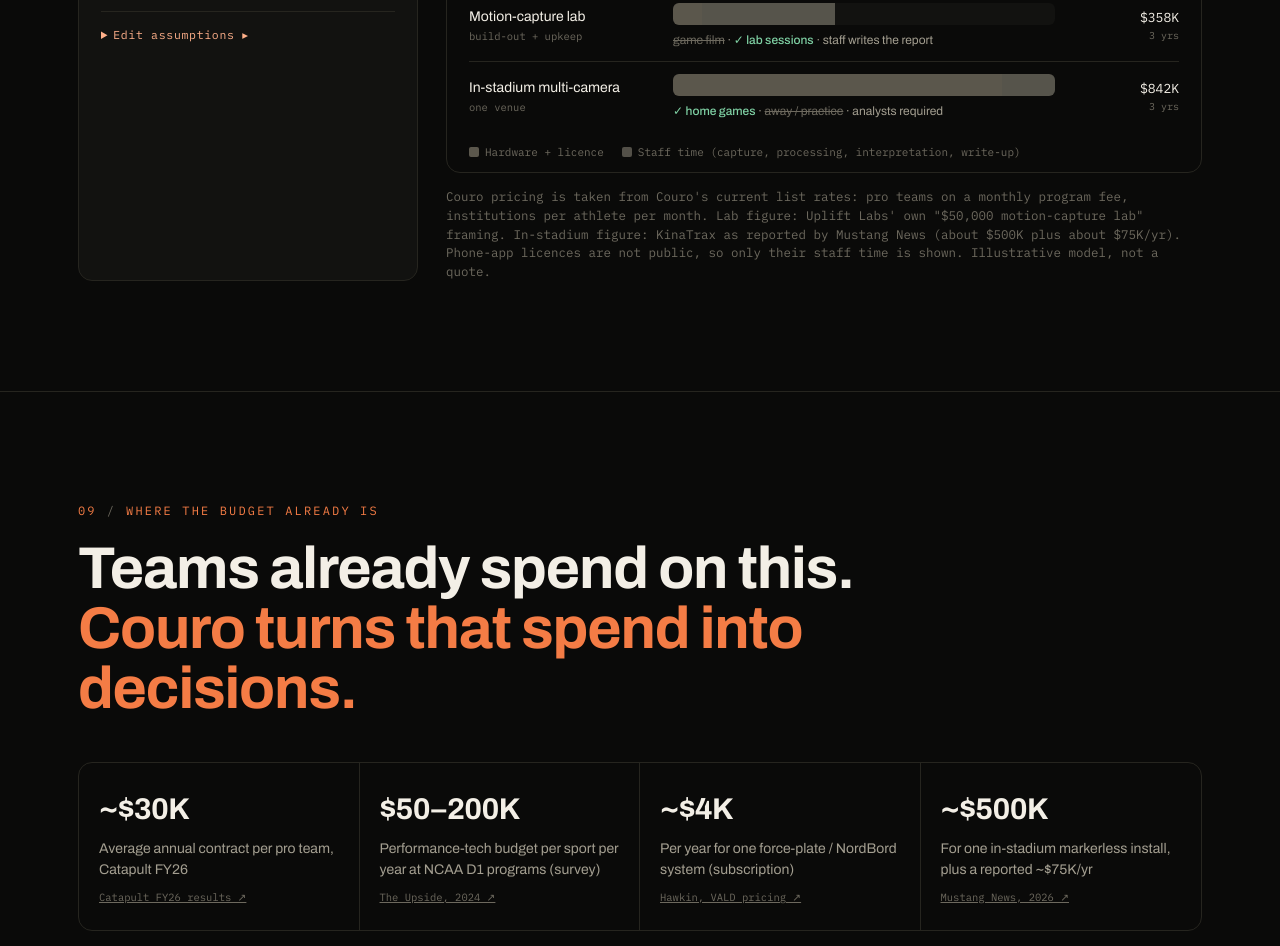
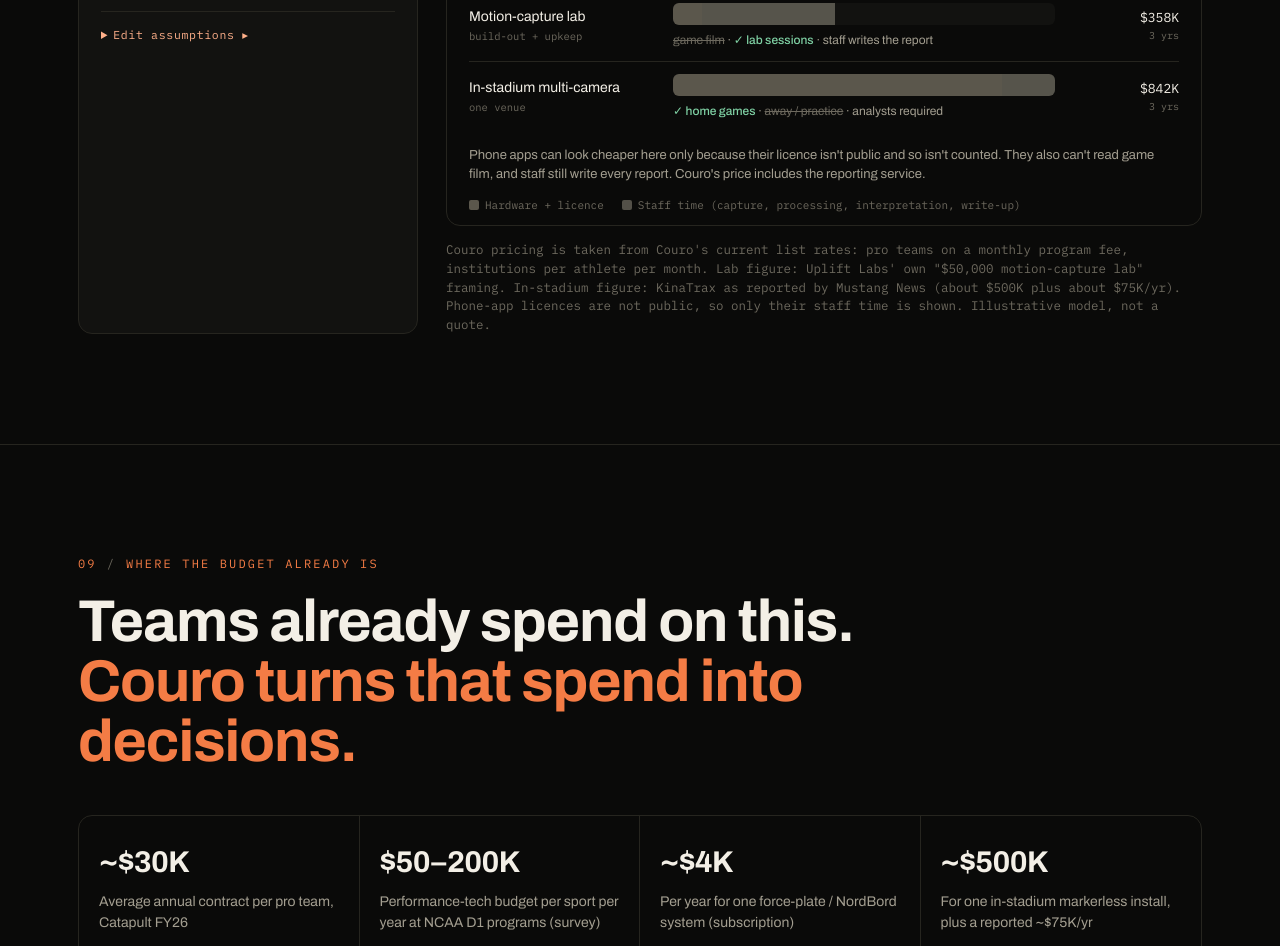
Before and after one commit to Cam-Couro/couro-difference, a plain HTML site: page index.html in a window 1280 px wide. Shown: the part 10048-10994 px from the top of the page. Drawn offline with Linux system fonts and the light colour scheme.

Commit message:
savings: phone-app caveat

```diff
--- a/index.html
+++ b/index.html
@@ -509,6 +509,7 @@
           <h4>3-year cost to cover this roster</h4>
           <div class="bsub" id="bsub"></div>
           <div id="bars"></div>
+          <p class="cov" style="margin-top:14px;font-size:13px">Phone apps can look cheaper here only because their licence isn't public and so isn't counted. They also can't read game film, and staff still write every report. Couro's price includes the reporting service.</p>
           <div class="blegend"><span><i style="background:#5b574c"></i>Hardware + licence</span><span><i style="background:#8f8a7c;opacity:.55"></i>Staff time (capture, processing, interpretation, write-up)</span></div>
         </div>
         <p class="note">Couro pricing is taken from Couro's current list rates: pro teams on a monthly program fee, institutions per athlete per month. Lab figure: Uplift Labs' own "$50,000 motion-capture lab" framing. In-stadium figure: KinaTrax as reported by Mustang News (about $500K plus about $75K/yr). Phone-app licences are not public, so only their staff time is shown. Illustrative model, not a quote.</p>
```
